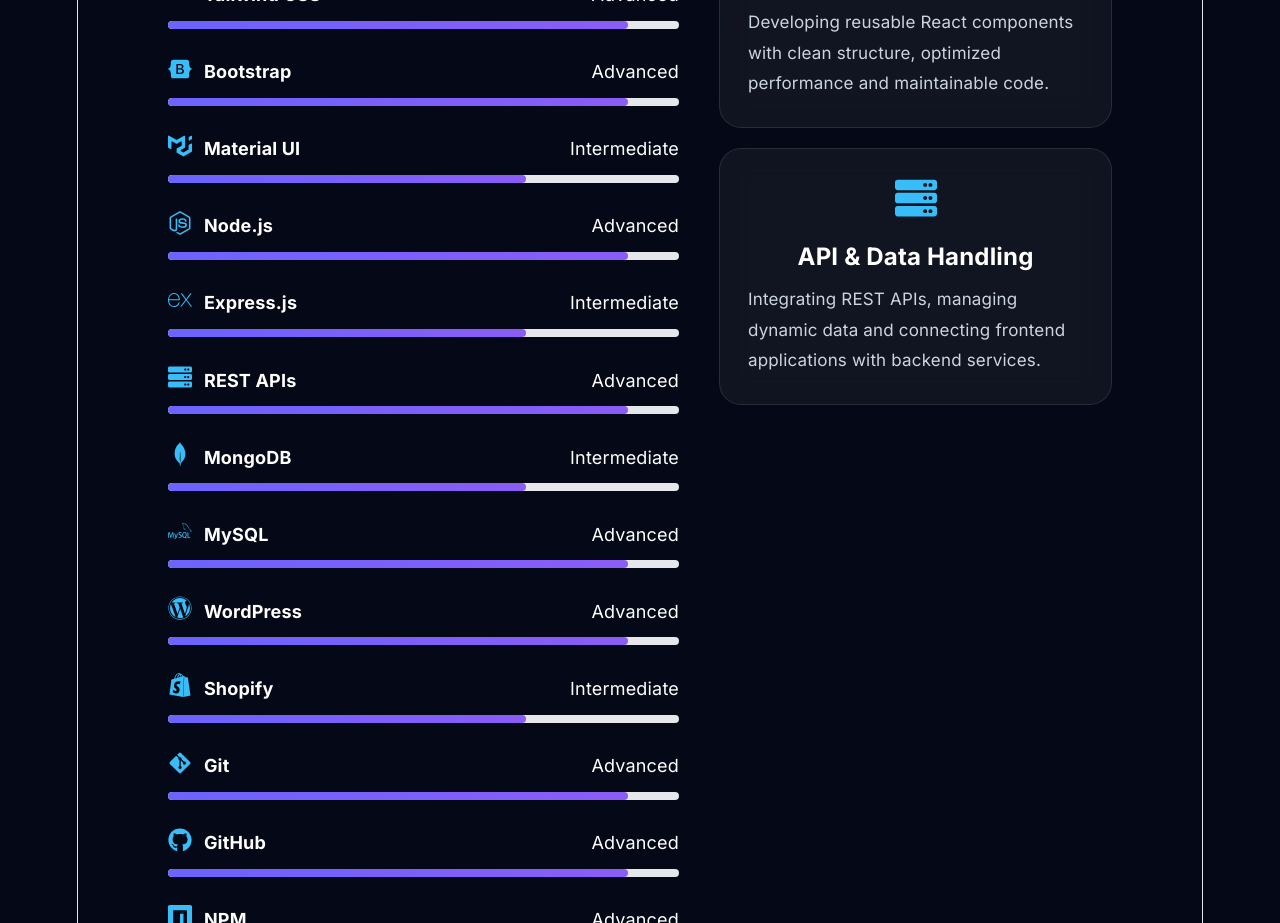
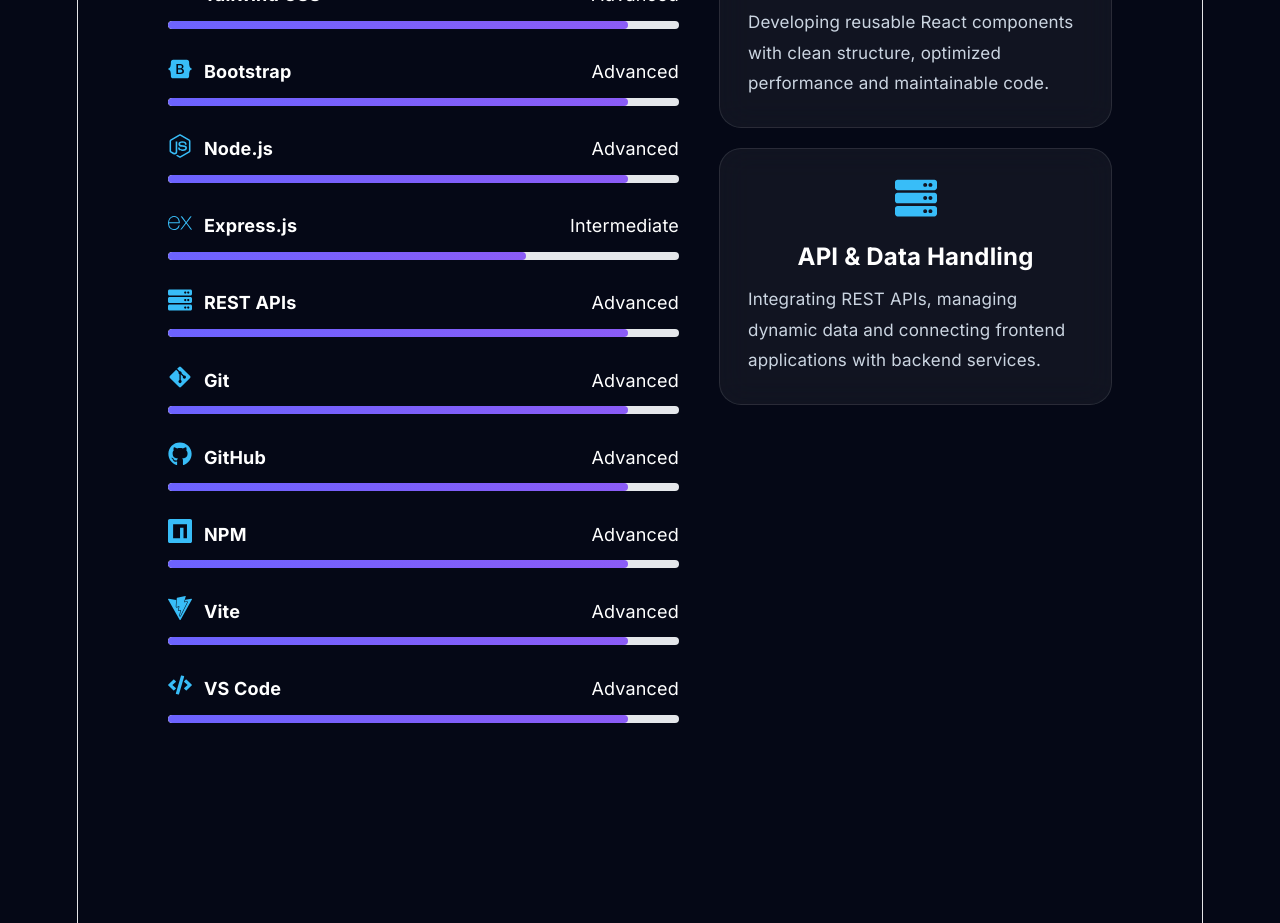
Before and after one commit to rajkumar-dev04/Raj-Portfolio, a React (Vite) app: page / in a window 1280 px wide. Shown: the part 3500-4423 px from the top of the page. Built offline with nearby package versions, Linux system fonts and the light colour scheme.

Commit message:
Add Gemini Motors client project to portfolio

```diff
--- a/src/components/Skills.jsx
+++ b/src/components/Skills.jsx
@@ -56,7 +56,7 @@
     {
       icon: <SiTypescript />,
       name: "TypeScript",
-      level: "Advanced",
+      level: "intermediate",
     },
     {
       icon: <FaReact />,
@@ -73,11 +73,11 @@
       name: "Bootstrap",
       level: "Advanced",
     },
-    {
-      icon: <SiMui />,
-      name: "Material UI",
-      level: "Intermediate",
-    },
+    // {
+    //   icon: <SiMui />,
+    //   name: "Material UI",
+    //   level: "Intermediate",
+    // },
     {
       icon: <FaNodeJs />,
       name: "Node.js",
@@ -93,26 +93,26 @@
       name: "REST APIs",
       level: "Advanced",
     },
-    {
-      icon: <SiMongodb />,
-      name: "MongoDB",
-      level: "Intermediate",
-    },
-    {
-      icon: <SiMysql />,
-      name: "MySQL",
-      level: "Advanced",
-    },
-    {
-      icon: <FaWordpress />,
-      name: "WordPress",
-      level: "Advanced",
-    },
-    {
-      icon: <SiShopify />,
-      name: "Shopify",
-      level: "Intermediate",
-    },
+    // {
+    //   icon: <SiMongodb />,
+    //   name: "MongoDB",
+    //   level: "Intermediate",
+    // },
+    // {
+    //   icon: <SiMysql />,
+    //   name: "MySQL",
+    //   level: "Advanced",
+    // },
+    // {
+    //   icon: <FaWordpress />,
+    //   name: "WordPress",
+    //   level: "Advanced",
+    // },
+    // {
+    //   icon: <SiShopify />,
+    //   name: "Shopify",
+    //   level: "Intermediate",
+    // },
     {
       icon: <FaGitAlt />,
       name: "Git",
```
